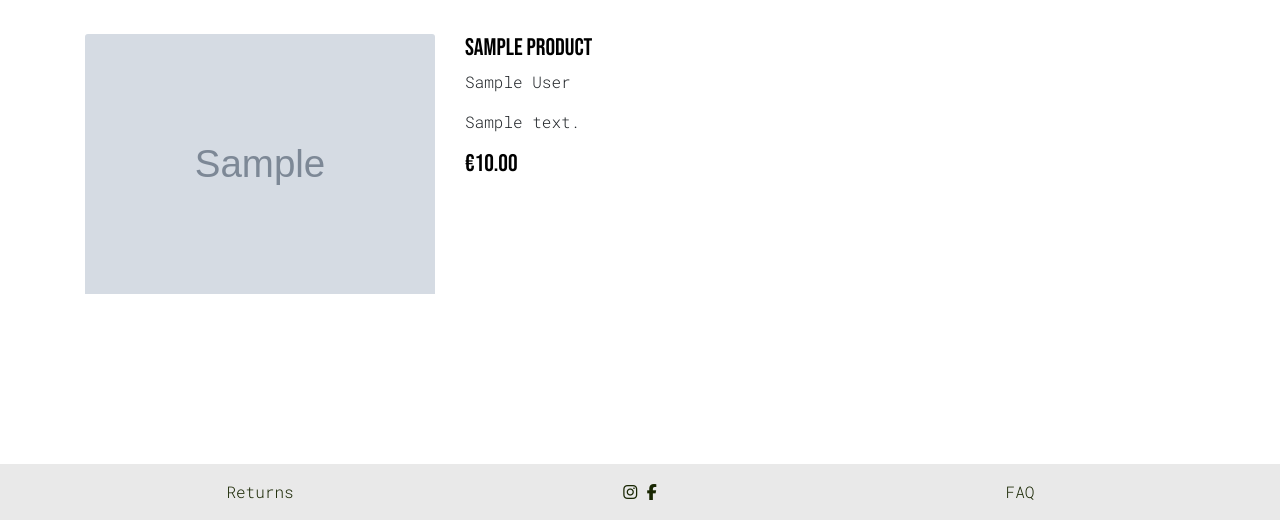
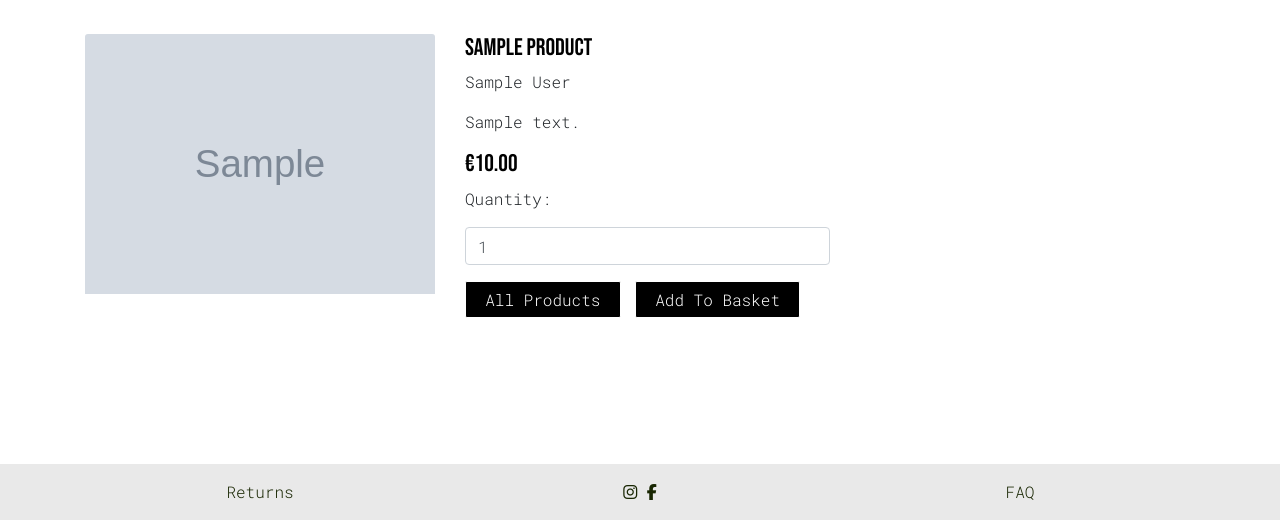
Before and after one commit to EllyC20/The-BookStore-MS4, a Django app: page /products/1 in a window 1280 px wide. Shown: the part 280-800 px from the top of the page. Run offline with Django 3.2, Linux system fonts and the light colour scheme; tables that the repository leaves empty hold one stand-in row (values such as "Sample post"); grey boxes marked "Sample" are stand-in pictures; some libraries are stand-ins or nearby versions.

Commit message:
Add buttons and style

```diff
--- a/products/templates/products/product_detail.html
+++ b/products/templates/products/product_detail.html
@@ -34,6 +34,22 @@
                 <p>{{ product.description }}</p>
                 <h1 class="product-h1">€{{ product.price }}</h1>
             </div>
+            {% csrf_token %}
+            <div class="form-row">
+                <div class="col-12">
+                    <p>Quantity:</p>
+                    <div class="form-group w-50">
+                        <div class="input-group">
+                            <input class="form-control" type="number" name="quantity" value="1" min="1" max="30" data-item_id="{{ product.id }}">
+                        </div>
+                    </div>
+                </div>
+                <div class="col">
+                    <a href="{% url 'products' %}"><button class="product-detail-btn">All Products</button></a>
+                        <input type="submit" class="product-detail-btn" value="Add To Basket">
+                        <input type="hidden" name="redirect_url" value="{{ request.path }}">
+                </div>
+            </div>
         </div>
     </div>
 </div>
--- a/static/css/base.css
+++ b/static/css/base.css
@@ -117,6 +117,35 @@ a:hover,
     text-decoration: underline;
 }
 
+/* Product detail */
+
+.product-detail-btn {
+display:inline-block;
+padding:0.35em 1.2em;
+border:0.1em solid #FFFFFF;
+margin:0 0.3em 0.3em 0;
+border-radius:0.12em;
+box-sizing: border-box;
+text-decoration:none;
+font-weight:300;
+color:#FFFFFF;
+background-color:#000000;
+text-align:center;
+transition: all 0.2s;
+}
+
+.product-detail-btn:hover {
+    color: #000000;
+    background-color: yellow;
+}
+
+@media all and (max-width:30em) {
+    a.button1 {
+        display: block;
+        margin: 0.4em auto;
+    }
+}
+
 /* Media Queries */
 @media screen and (max-width: 2560px) {
     .header-container {
```
